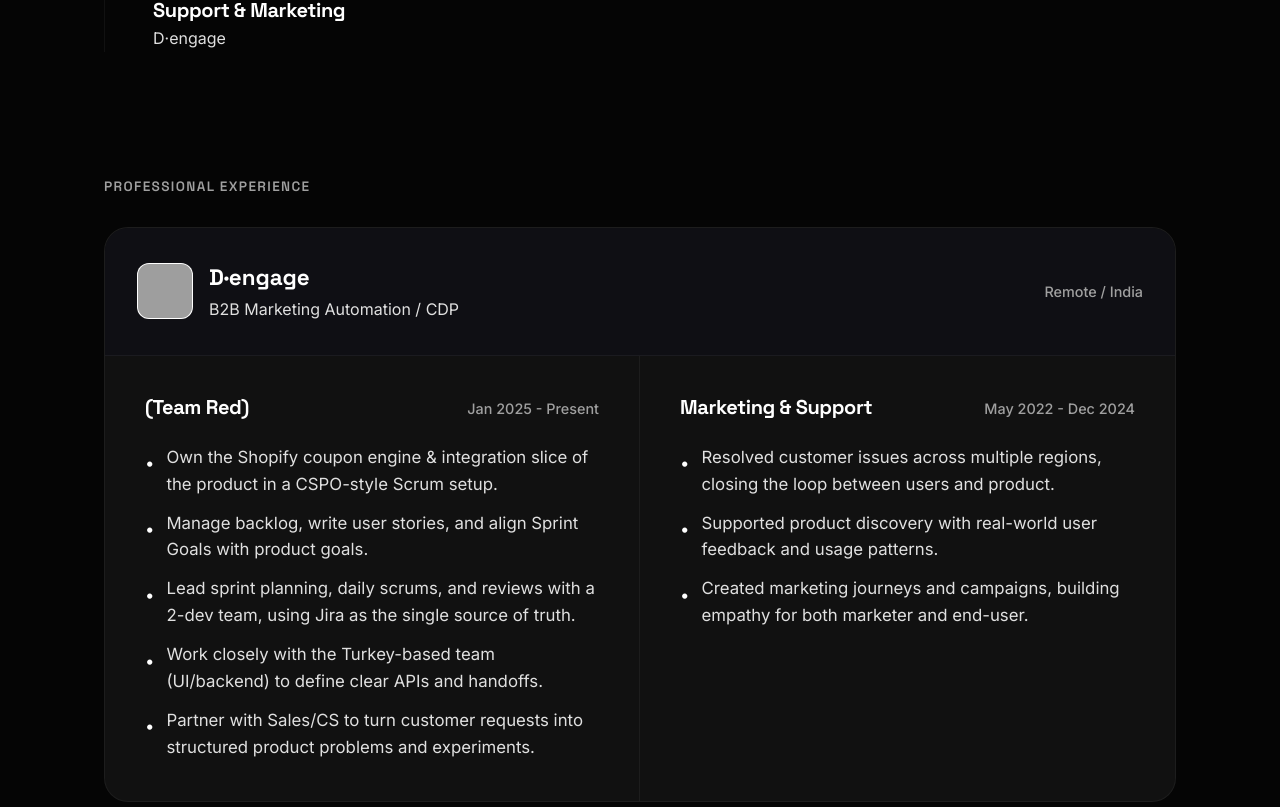
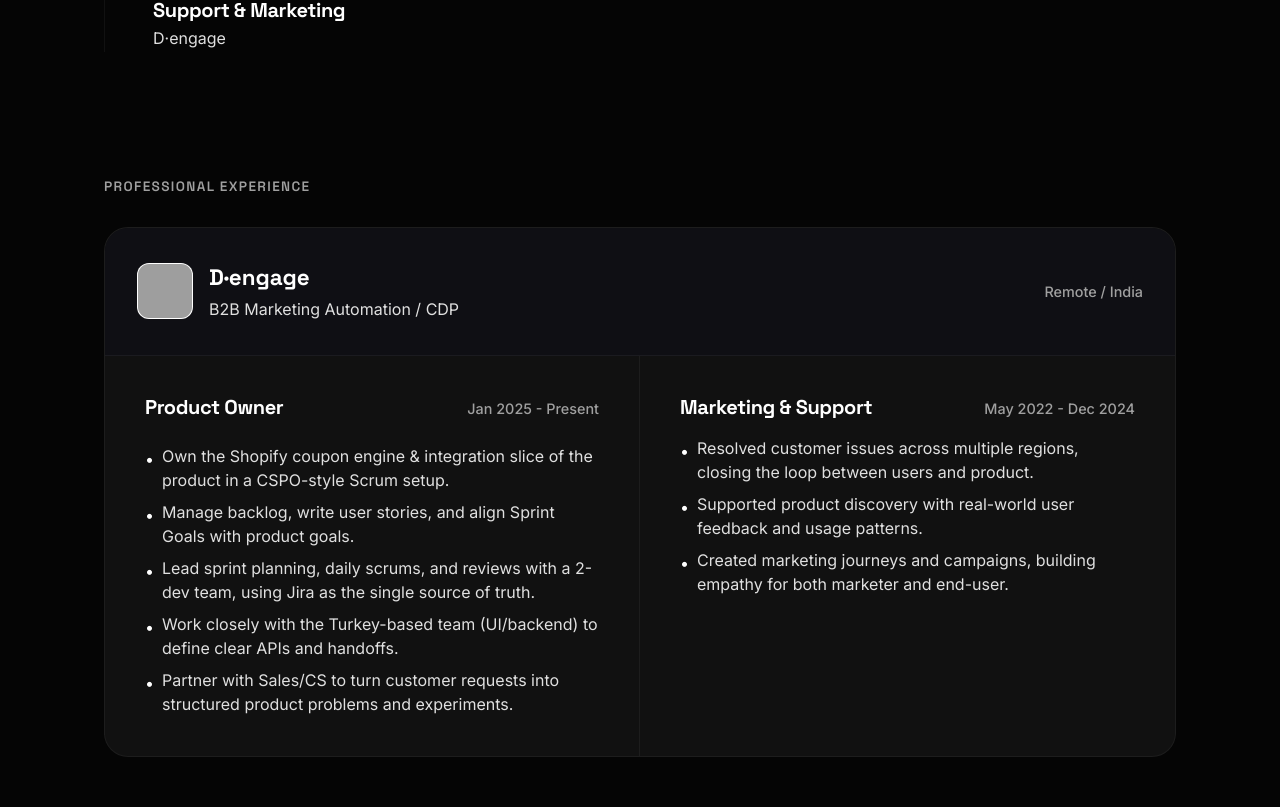
Before and after one commit to AjinkyaKate/my-work, a React (Vite) app: page / in a window 1280 px wide. Shown: the part 1990-2797 px from the top of the page. Built offline with nearby package versions, Linux system fonts and the light colour scheme; grey boxes are pictures that could not be loaded.

Commit message:
Refine layout: reduce spacing, optimize mobile padding, update titles

```diff
--- a/src/components/Contact.jsx
+++ b/src/components/Contact.jsx
@@ -16,8 +16,7 @@
             }} />
 
             <div className="container">
-                <div className="glass-panel animate-fade-up" style={{
-                    padding: '6rem 2rem',
+                <div className="glass-panel animate-fade-up contact-panel" style={{
                     textAlign: 'center',
                     borderRadius: 'var(--radius-lg)',
                     maxWidth: '800px',
--- a/src/components/Hero.jsx
+++ b/src/components/Hero.jsx
@@ -27,7 +27,7 @@
                             marginBottom: '1.5rem',
                             letterSpacing: '-0.04em'
                         }}>
-                            Product Owner & CSPO®
+                            Product Owner / Product Manager
                         </h1>
                         <p style={{
                             fontSize: '1.5rem',
--- a/src/components/ProfessionalExperience.jsx
+++ b/src/components/ProfessionalExperience.jsx
@@ -44,28 +44,28 @@
                         </div>
 
                         <div style={{ display: 'grid', gridTemplateColumns: 'repeat(auto-fit, minmax(300px, 1fr))' }}>
-                            <div style={{ padding: '2.5rem', borderRight: '1px solid var(--border-color)' }}>
+                            <div className="experience-content" style={{ borderRight: '1px solid var(--border-color)' }}>
                                 <div style={{ display: 'flex', justifyContent: 'space-between', marginBottom: '1.5rem', alignItems: 'baseline' }}>
-                                    <h4 style={{ fontSize: '1.25rem', fontWeight: '700', fontFamily: 'var(--font-display)' }}>(Team Red)</h4>
+                                    <h4 style={{ fontSize: '1.25rem', fontWeight: '700', fontFamily: 'var(--font-display)' }}>Product Owner</h4>
                                     <span style={{ fontSize: '0.9rem', color: 'var(--text-tertiary)', fontWeight: '500' }}>Jan 2025 - Present</span>
                                 </div>
-                                <ul style={{ paddingLeft: '0', listStyle: 'none', color: 'var(--text-secondary)', fontSize: '1.05rem', display: 'flex', flexDirection: 'column', gap: '0.75rem', lineHeight: '1.6' }}>
-                                    <li style={{ display: 'flex', gap: '0.75rem' }}><span style={{ color: 'var(--text-primary)', marginTop: '0.4rem' }}>•</span>Own the Shopify coupon engine & integration slice of the product in a CSPO-style Scrum setup.</li>
-                                    <li style={{ display: 'flex', gap: '0.75rem' }}><span style={{ color: 'var(--text-primary)', marginTop: '0.4rem' }}>•</span>Manage backlog, write user stories, and align Sprint Goals with product goals.</li>
-                                    <li style={{ display: 'flex', gap: '0.75rem' }}><span style={{ color: 'var(--text-primary)', marginTop: '0.4rem' }}>•</span>Lead sprint planning, daily scrums, and reviews with a 2-dev team, using Jira as the single source of truth.</li>
-                                    <li style={{ display: 'flex', gap: '0.75rem' }}><span style={{ color: 'var(--text-primary)', marginTop: '0.4rem' }}>•</span>Work closely with the Turkey-based team (UI/backend) to define clear APIs and handoffs.</li>
-                                    <li style={{ display: 'flex', gap: '0.75rem' }}><span style={{ color: 'var(--text-primary)', marginTop: '0.4rem' }}>•</span>Partner with Sales/CS to turn customer requests into structured product problems and experiments.</li>
+                                <ul style={{ paddingLeft: '0', listStyle: 'none', color: 'var(--text-secondary)', fontSize: '1rem', display: 'flex', flexDirection: 'column', gap: '0.5rem', lineHeight: '1.5' }}>
+                                    <li style={{ display: 'flex', gap: '0.5rem' }}><span style={{ color: 'var(--text-primary)', marginTop: '0.2rem' }}>•</span>Own the Shopify coupon engine & integration slice of the product in a CSPO-style Scrum setup.</li>
+                                    <li style={{ display: 'flex', gap: '0.5rem' }}><span style={{ color: 'var(--text-primary)', marginTop: '0.2rem' }}>•</span>Manage backlog, write user stories, and align Sprint Goals with product goals.</li>
+                                    <li style={{ display: 'flex', gap: '0.5rem' }}><span style={{ color: 'var(--text-primary)', marginTop: '0.2rem' }}>•</span>Lead sprint planning, daily scrums, and reviews with a 2-dev team, using Jira as the single source of truth.</li>
+                                    <li style={{ display: 'flex', gap: '0.5rem' }}><span style={{ color: 'var(--text-primary)', marginTop: '0.2rem' }}>•</span>Work closely with the Turkey-based team (UI/backend) to define clear APIs and handoffs.</li>
+                                    <li style={{ display: 'flex', gap: '0.5rem' }}><span style={{ color: 'var(--text-primary)', marginTop: '0.2rem' }}>•</span>Partner with Sales/CS to turn customer requests into structured product problems and experiments.</li>
                                 </ul>
                             </div>
-                            <div style={{ padding: '2.5rem' }}>
-                                <div style={{ display: 'flex', justifyContent: 'space-between', marginBottom: '1.5rem', alignItems: 'baseline' }}>
+                            <div className="experience-content">
+                                <div style={{ display: 'flex', justifyContent: 'space-between', marginBottom: '1rem', alignItems: 'baseline' }}>
                                     <h4 style={{ fontSize: '1.25rem', fontWeight: '700', fontFamily: 'var(--font-display)' }}>Marketing & Support</h4>
                                     <span style={{ fontSize: '0.9rem', color: 'var(--text-tertiary)', fontWeight: '500' }}>May 2022 - Dec 2024</span>
                                 </div>
-                                <ul style={{ paddingLeft: '0', listStyle: 'none', color: 'var(--text-secondary)', fontSize: '1.05rem', display: 'flex', flexDirection: 'column', gap: '0.75rem', lineHeight: '1.6' }}>
-                                    <li style={{ display: 'flex', gap: '0.75rem' }}><span style={{ color: 'var(--text-primary)', marginTop: '0.4rem' }}>•</span>Resolved customer issues across multiple regions, closing the loop between users and product.</li>
-                                    <li style={{ display: 'flex', gap: '0.75rem' }}><span style={{ color: 'var(--text-primary)', marginTop: '0.4rem' }}>•</span>Supported product discovery with real-world user feedback and usage patterns.</li>
-                                    <li style={{ display: 'flex', gap: '0.75rem' }}><span style={{ color: 'var(--text-primary)', marginTop: '0.4rem' }}>•</span>Created marketing journeys and campaigns, building empathy for both marketer and end-user.</li>
+                                <ul style={{ paddingLeft: '0', listStyle: 'none', color: 'var(--text-secondary)', fontSize: '1rem', display: 'flex', flexDirection: 'column', gap: '0.5rem', lineHeight: '1.5' }}>
+                                    <li style={{ display: 'flex', gap: '0.5rem' }}><span style={{ color: 'var(--text-primary)', marginTop: '0.2rem' }}>•</span>Resolved customer issues across multiple regions, closing the loop between users and product.</li>
+                                    <li style={{ display: 'flex', gap: '0.5rem' }}><span style={{ color: 'var(--text-primary)', marginTop: '0.2rem' }}>•</span>Supported product discovery with real-world user feedback and usage patterns.</li>
+                                    <li style={{ display: 'flex', gap: '0.5rem' }}><span style={{ color: 'var(--text-primary)', marginTop: '0.2rem' }}>•</span>Created marketing journeys and campaigns, building empathy for both marketer and end-user.</li>
                                 </ul>
                             </div>
                         </div>
--- a/src/styles/global.css
+++ b/src/styles/global.css
@@ -447,10 +447,48 @@
   }
 
   :root {
-    --spacing-xl: 5rem;
+    --spacing-xl: 3rem;
   }
 
   h1 {
     font-size: 3rem;
   }
+
+  .card {
+    padding: 1.5rem !important;
+  }
+
+  .mobile-only {
+    display: block !important;
+  }
+
+  .desktop-only {
+    display: none !important;
+  }
+
+  .case-study-grid {
+    gap: 2rem !important;
+  }
+
+  .contact-panel {
+    padding: 3rem 1.5rem !important;
+  }
+
+  .experience-content {
+    padding: 1.5rem !important;
+  }
 }
+
+@media (min-width: 769px) {
+  .mobile-only {
+    display: none !important;
+  }
+
+  .desktop-only {
+    display: block !important;
+  }
+
+  .experience-content {
+    padding: 2.5rem;
+  }
+}
```
Also changed, not shown: src/components/CaseStudies.jsx (+11 -11 lines).
